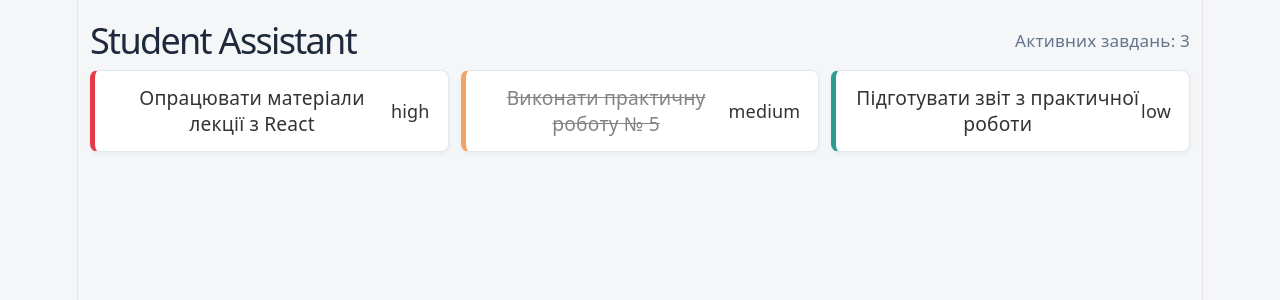
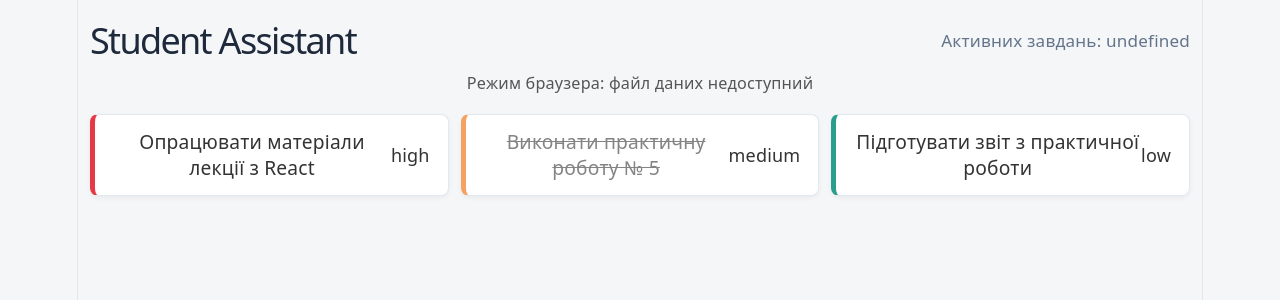
Before and after one commit to Sasha29042904/student-assistant, a React app in the folder frontend/: page / in a window 1280 px wide. Shown: the top 300 px of the page. Built offline with nearby package versions, Linux system fonts and the light colour scheme; the HTML template or start-up script is replaced by a standard one.

Commit message:
feat: create data/tasks.json on start via fs.promises

```diff
--- a/frontend/src/App.css
+++ b/frontend/src/App.css
@@ -114,3 +114,13 @@ body {
   text-decoration: line-through;
   opacity: 0.6;
 }
+
+.storage-status {
+  font-size: 0.9rem;
+  color: #555;
+  margin: 0 0 1rem;
+}
+
+.storage-error {
+  color: #b71c1c;
+}
--- a/frontend/src/App.jsx
+++ b/frontend/src/App.jsx
@@ -1,14 +1,34 @@
+import { useEffect, useState } from "react";
 import Header from "./components/Header";
 import TaskList from "./components/TaskList";
-import tasksData from "./tasks.json";
+import StorageStatus from "./components/StorageStatus";
+import { ensureTasksFile } from "./storage/ensureTasksFile";
+import initialTasks from "./tasks.json";
 import "./App.css";
 
 function App() {
+  const [tasks] = useState(initialTasks);
+  const [storage, setStorage] = useState(null);
+  const [storageError, setStorageError] = useState("");
+
+  useEffect(() => {
+    async function init() {
+      try {
+        const result = await ensureTasksFile();
+        setStorage(result);
+      } catch (err) {
+        setStorageError(err.message);
+      }
+    }
+    init();
+  }, []);
+
   return (
     <div className="app-container">
-      <Header taskCount={tasksData.length} />
+      <Header />
+      <StorageStatus info={storage} error={storageError} />
       <main>
-        <TaskList tasks={tasksData} />
+        <TaskList tasks={tasks} />
       </main>
     </div>
   );
--- /dev/null
+++ b/frontend/src/components/StorageStatus.jsx
@@ -0,0 +1,23 @@
+function StorageStatus({ info, error }) {
+  if (error) {
+    return (
+      <p className="storage-status storage-error">
+        Помилка файлу даних: {error}
+      </p>
+    );
+  }
+
+  if (!info) {
+    return <p className="storage-status">Перевірка файлу даних...</p>;
+  }
+
+  const messages = {
+    created: `Файл даних створено: ${info.path}`,
+    exists: `Файл даних знайдено: ${info.path} (${info.size} байт)`,
+    unavailable: "Режим браузера: файл даних недоступний",
+  };
+
+  return <p className="storage-status">{messages[info.status]}</p>;
+}
+
+export default StorageStatus;
--- /dev/null
+++ b/frontend/src/storage/ensureTasksFile.js
@@ -0,0 +1,60 @@
+// Початковий вміст нового файлу з демонстраційним завданням (Індивідуальне завдання)
+const INITIAL_CONTENT = JSON.stringify(
+  [
+    {
+      id: 1,
+      title: "Демонстраційне завдання",
+      completed: false,
+      dueDate: "2026-10-15",
+      priority: "medium",
+    },
+  ],
+  null,
+  2
+) + "\n";
+
+// Перевіряємо, чи ми працюємо у NW.js (де є window.require)
+function getNode() {
+  if (typeof window !== "undefined" && window.require) {
+    return {
+      fs: window.require("fs"),
+      path: window.require("path"),
+    };
+  }
+  return null;
+}
+
+// Формуємо шлях до data/tasks.json (на 2 рівні вище від frontend/dist)
+function getDataPath(node) {
+  const cwd = window.process.cwd();
+  return node.path.resolve(cwd, "..", "..", "data", "tasks.json");
+}
+
+export async function ensureTasksFile() {
+  const node = getNode();
+  if (!node) return { status: "unavailable" };
+
+  const filePath = getDataPath(node);
+  const dir = node.path.dirname(filePath);
+
+  // Створюємо папку data, якщо її немає
+  await node.fs.promises.mkdir(dir, { recursive: true });
+
+  try {
+    // Прапорець "wx": створити файл, але НЕ перезаписувати, якщо він вже є!
+    await node.fs.promises.writeFile(filePath, INITIAL_CONTENT, {
+      encoding: "utf-8",
+      flag: "wx",
+    });
+    return { status: "created", path: filePath };
+  } catch (err) {
+    if (err.code !== "EEXIST") throw err;
+
+    // Якщо файл вже існує, перевіряємо його розмір
+    const info = await node.fs.promises.stat(filePath);
+    if (!info.isFile()) {
+      throw new Error("tasks.json не є файлом: " + filePath);
+    }
+    return { status: "exists", path: filePath, size: info.size };
+  }
+}
```
Also changed, not shown: 1 other file (tests, documents, lock files or other folders).
